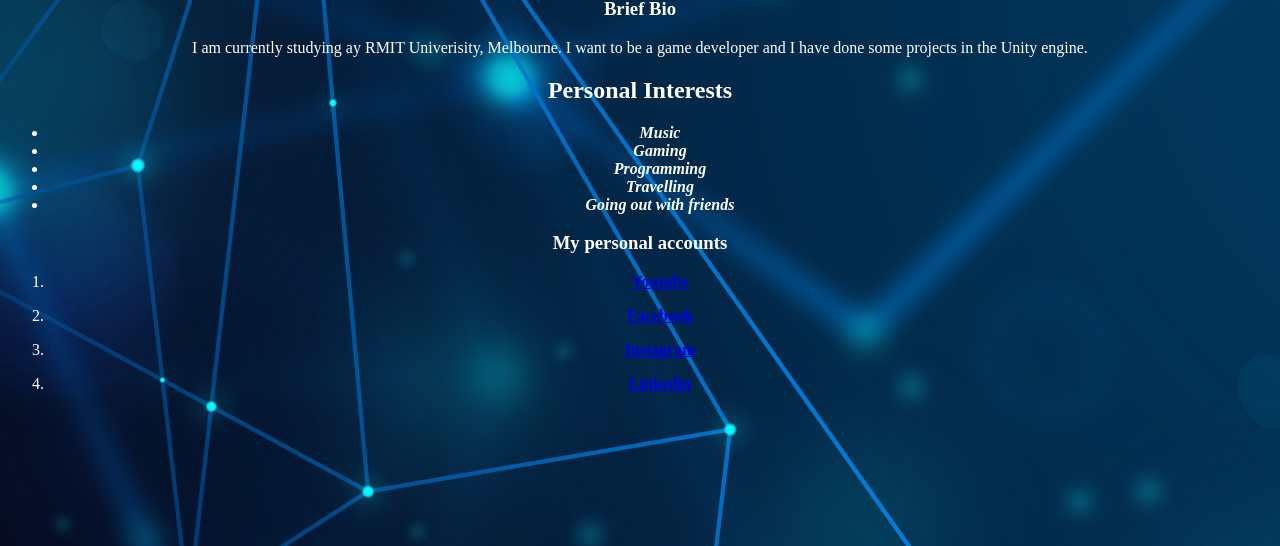
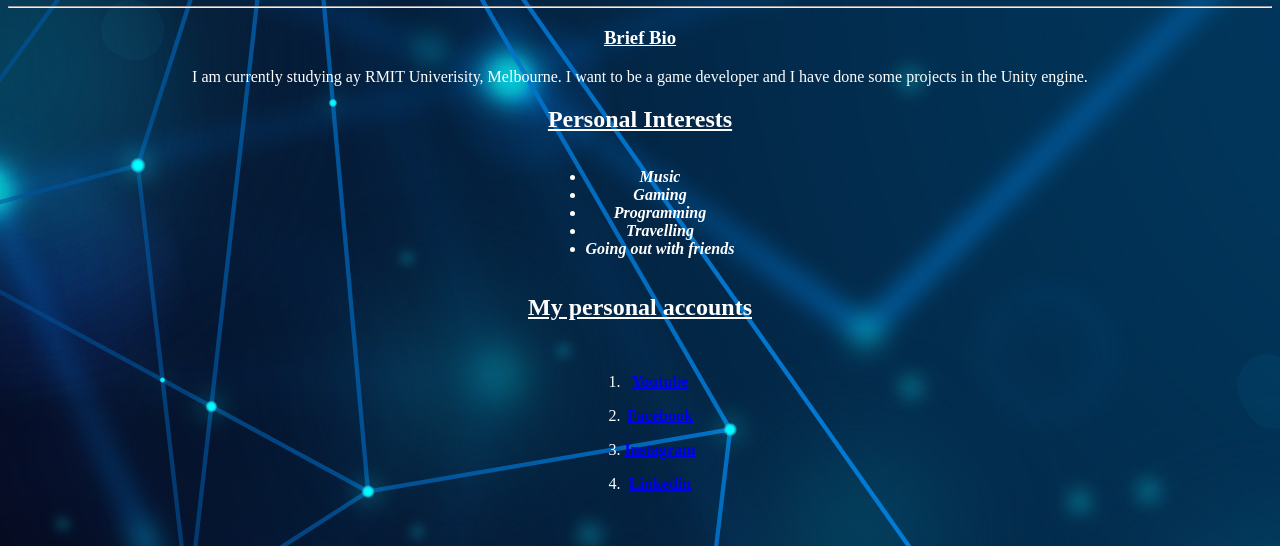
Before and after one commit to SusmoyPaul03/SusmoyPaul-Home, a plain HTML site: page index.html in a window 1280 px wide. Shown: the part 254-800 px from the top of the page. Drawn offline with Linux system fonts and the light colour scheme.

Commit message:
Update index.html

```diff
--- a/index.html
+++ b/index.html
@@ -2,22 +2,23 @@
 <html>
 
 <head>
-    <title>Homepage - Susmoy Paul</title>
-    <link rel="stylesheet" href="Styles/main.css">
-
+  <meta charset="utf-8">
+  <meta name="viewport" content="width = device-width, initial-scale= 1">
+  <title>Homepage - Susmoy Paul</title>
+  <link rel="stylesheet" href="Styles/main.css">
 </head>
 
 <body>
 
-  <img class= "My-Picture" src="Styles/SusmoyPaul.jpg" alt="SusmoyPaul">
+  <img class= "My-Picture" border ="7" src="Styles/SusmoyPaul.jpg" alt="SusmoyPaul" >
 
   <h1>Susmoy Paul</h1>
-
-  <h3>Brief Bio</h3>
+  <hr>
+  <h3><u>Brief Bio</u></h3>
   <p>I am currently studying ay RMIT Univerisity, Melbourne. I want to be a game developer and I have done some projects in the Unity engine.</p>
 
-  <h2>Personal Interests</h2>
-  <ul>
+  <h2><u>Personal Interests</u></h2>
+  <ul class = "interest">
     <li><b><i>Music</i></b></li>
     <li><b><i>Gaming</i></b></li>
     <li><b><i>Programming</i></b></li>
@@ -25,32 +26,32 @@
     <li><b><i>Going out with friends</i></b></li>
   </ul>
 
-  <h3>My personal accounts</h3>
-  <ol>
+  <h2><u>My personal accounts</u></h2>
+  <ol class = "accounts">
     <li>
       <p>
-        <a href="https://youtube.com/@susmoypaul?si=ZIHFdP19WeFdQxFo" >
+        <a href="https://youtube.com/@susmoypaul?si=ZIHFdP19WeFdQxFo" target="_blank">
         <strong>Youtube</strong></a>
       </p>
     </li>
 
     <li>
       <p>
-        <a href="https://www.facebook.com/susmoy.paul.3" >
+        <a href="https://www.facebook.com/susmoy.paul.3" target="_blank">
         <strong>Facebook</strong></a>
       </p>
     </li>
 
     <li>
       <p>
-        <a href="https://www.instagram.com/susmoy_paul03/" >
+        <a href="https://www.instagram.com/susmoy_paul03/" target="_blank">
         <strong>Instagram</strong></a>
       </p>
     </li>
 
     <li>
       <p>
-        <a href="www.linkedin.com/in/susmoy-paul-156b9227b" >
+        <a href="www.linkedin.com/in/susmoy-paul-156b9227b" target="_blank">
         <strong>Linkedin</strong></a>
       </p>
     </li>
```
